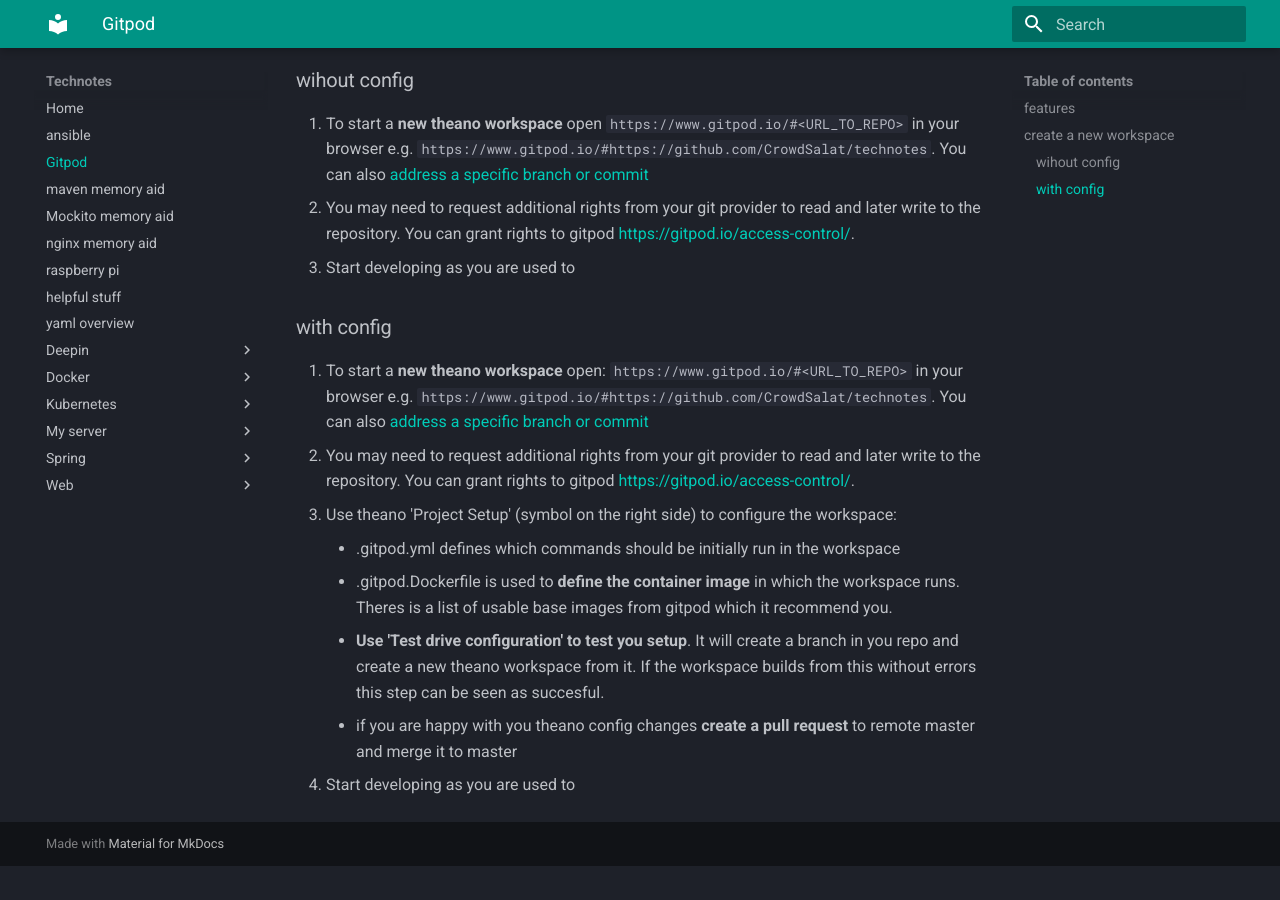
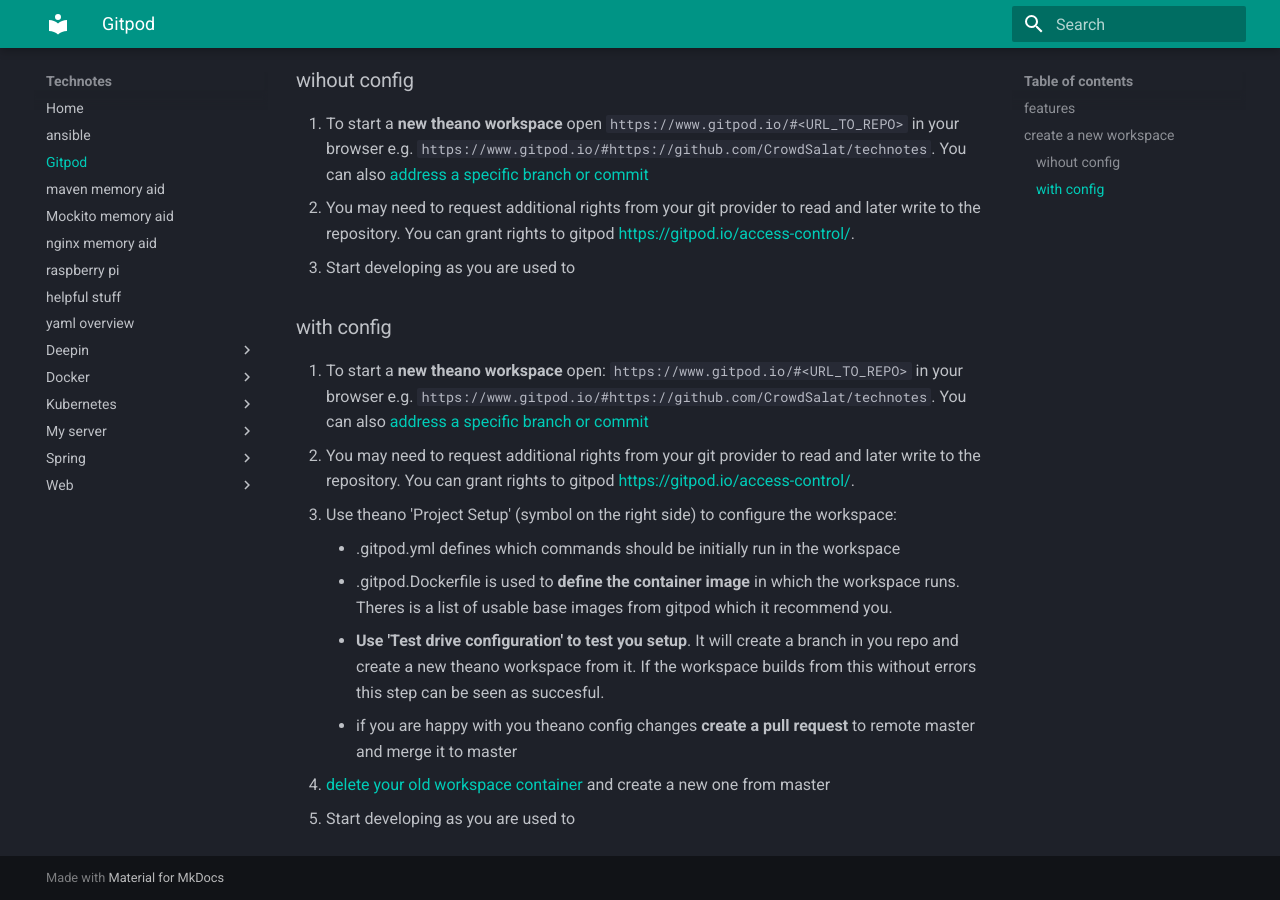
Before and after one commit to organicaudio/useful-code-snippets2, an MkDocs documentation site: the page built from docs/gitpod.md, in a window 1280 px wide and 900 px high, scrolled down 601 px. Built offline with MkDocs 1.6.1 and Material for MkDocs 9.7.7, drawn with Linux system fonts in a browser that asks for light colours; before the commit the page ends 1467 px from its top, so only the background shows below that.

Commit message:
Update gitpod.md

```diff
--- a/docs/gitpod.md
+++ b/docs/gitpod.md
@@ -29,4 +29,5 @@
     - .gitpod.Dockerfile is used to **define the container image** in which the workspace runs. Theres is a list of usable base images from gitpod which it recommend you.
     - **Use 'Test drive configuration' to test you setup**. It will create a branch in you repo and create a new theano workspace from it. If the workspace builds from this without errors this step can be seen as succesful.
     - if you are happy with you theano config changes **create a pull request** to remote master and merge it to master
+4. [delete your old workspace container](https://gitpod.io/workspaces/) and create a new one from master
 4. Start developing as you are used to
```
